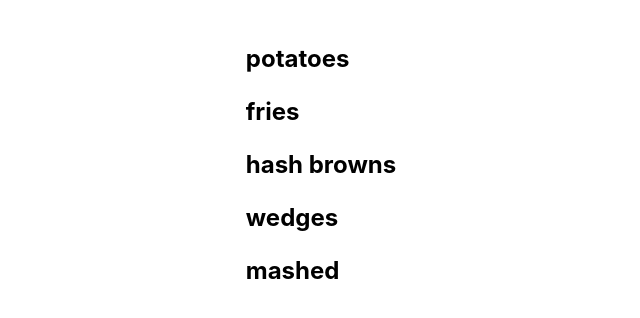
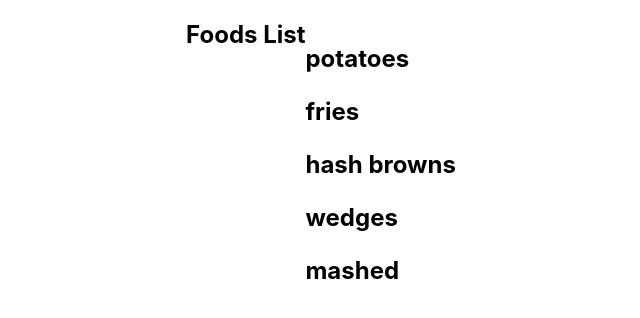
Before and after one commit to jenhurd8/reactDrills2, a React (Create React App) app: page / in a window 1280 px wide. Shown: the top 318 px of the page, without its empty margins (319-959 px from the left). Built offline with nearby package versions, Linux system fonts and the light colour scheme.

Commit message:
Added header

```diff
--- a/src/App.js
+++ b/src/App.js
@@ -14,6 +14,7 @@ class App extends Component {
 
     return (
       <div style={{ display: "flex", justifyContent: "center" }}>
+        <h2>Foods List</h2>
         <h2>{myArray}</h2>
       </div>
     );
```
